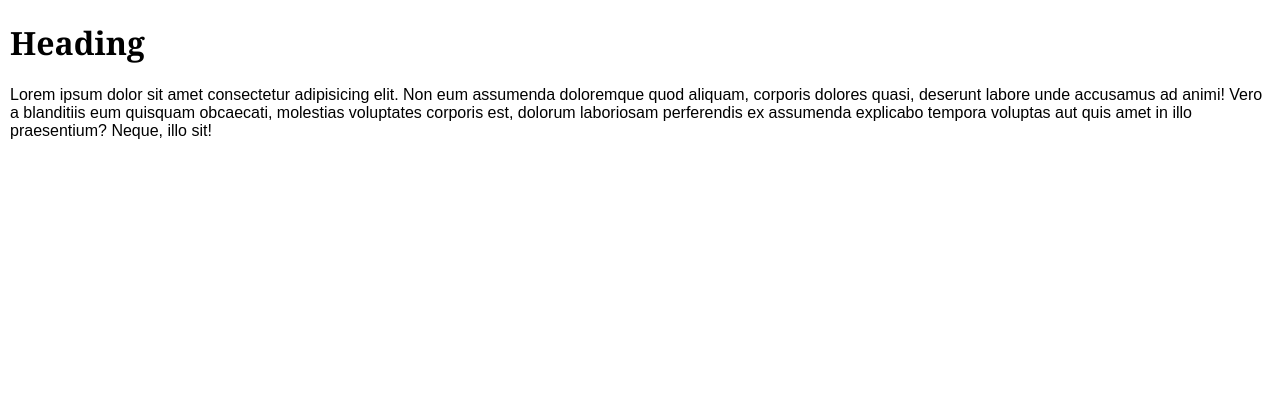
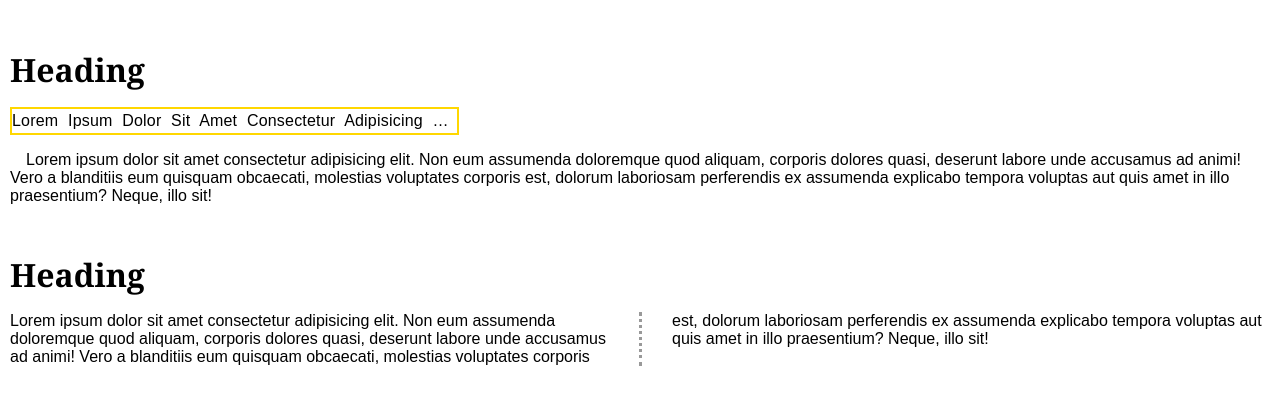
Before and after one commit to jakesjacob/HTML-Code-With-Mosh, a plain HTML site: page HTML/font-styles.html in a window 1280 px wide. Drawn offline with Linux system fonts and the light colour scheme.

Commit message:
Typography

```diff
--- a/HTML/font-styles.html
+++ b/HTML/font-styles.html
@@ -8,7 +8,24 @@
   </head>
   <body>
     <h1>Heading</h1>
+    <p class="para">
+      Lorem ipsum dolor sit amet consectetur adipisicing elit. Non eum assumenda
+      doloremque quod aliquam, corporis dolores quasi, deserunt labore unde
+      accusamus ad animi! Vero a blanditiis eum quisquam obcaecati, molestias
+      voluptates corporis est, dolorum laboriosam perferendis ex assumenda
+      explicabo tempora voluptas aut quis amet in illo praesentium? Neque, illo
+      sit!
+    </p>
     <p>
+      Lorem ipsum dolor sit amet consectetur adipisicing elit. Non eum assumenda
+      doloremque quod aliquam, corporis dolores quasi, deserunt labore unde
+      accusamus ad animi! Vero a blanditiis eum quisquam obcaecati, molestias
+      voluptates corporis est, dolorum laboriosam perferendis ex assumenda
+      explicabo tempora voluptas aut quis amet in illo praesentium? Neque, illo
+      sit!
+    </p>
+    <h1>Heading</h1>
+    <p class="column">
       Lorem ipsum dolor sit amet consectetur adipisicing elit. Non eum assumenda
       doloremque quod aliquam, corporis dolores quasi, deserunt labore unde
       accusamus ad animi! Vero a blanditiis eum quisquam obcaecati, molestias
--- a/css/font-styles.css
+++ b/css/font-styles.css
@@ -3,6 +3,8 @@ serif more formal
 sans-serif more casual
 Monospace best for code
 */
+
+/* ideal line length = 50-70 characters */
 
 body {
   margin: 10px;
@@ -11,6 +13,7 @@ body {
 
 h1 {
   font-family: Georgia, "Times New Roman", Times, serif;
+  margin: 3rem 0 1rem; /* law of proximity - */
 }
 
 h2 {
@@ -18,3 +21,27 @@ h2 {
   font-family: -apple-system, BlinkMacSystemFont, "Segoe UI", Roboto, Oxygen,
     Ubuntu, Cantarell, "Open Sans", "Helvetica Neue", sans-serif;
 }
+
+.para {
+  font-size: 1rem;
+  line-height: 1.5; /* no unit is a good trick because it just multiplies the font size - */
+  letter-spacing: 0.2px; /* use pixels for this - */
+  word-spacing: 5px;
+  width: 50ch; /* = length of 50 zeros - */
+  text-align: left;
+  text-transform: capitalize;
+  white-space: nowrap; /* = 1 line of text - */
+  border: 2px solid gold;
+  overflow: hidden;
+  text-overflow: ellipsis; /* = gives the dot dot dot - */
+}
+
+p + p {
+  text-indent: 1rem;
+}
+
+.column {
+  column-count: 2;
+  column-gap: 4rem;
+  column-rule: 3px dotted #999;
+}
```
Also changed, not shown: 1 other file.
